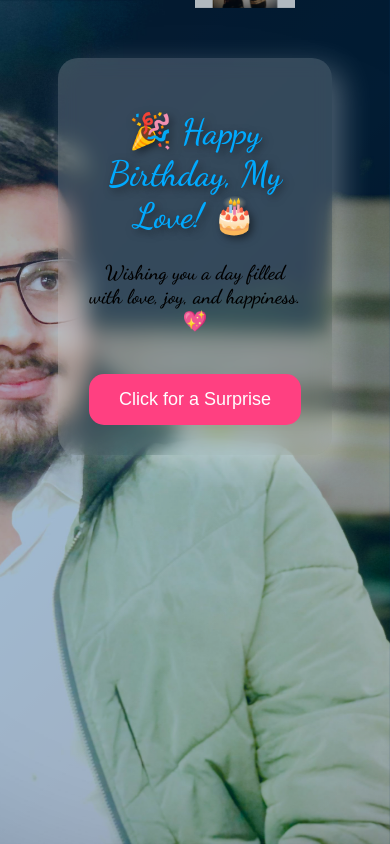
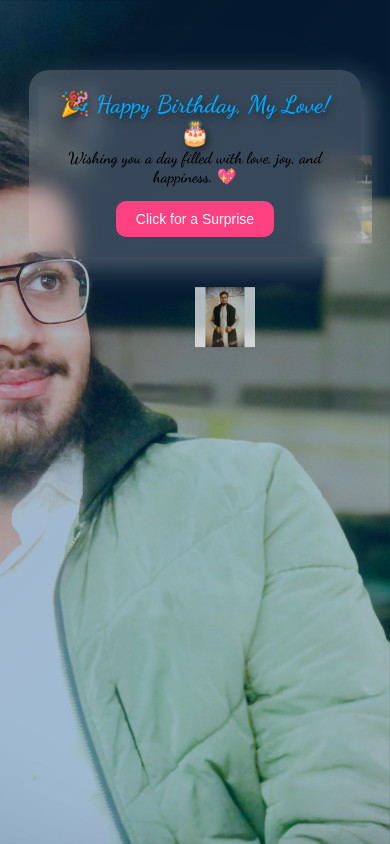
Before and after one commit to rabianawed/birthday-card, a plain HTML site: page index.html in a window 390 px wide. Drawn offline with Linux system fonts and the light colour scheme.

Commit message:
Add files via upload

```diff
--- a/index.html
+++ b/index.html
@@ -7,13 +7,19 @@
     <style>
         @import url('https://fonts.googleapis.com/css2?family=Dancing+Script:wght@600&display=swap');
 
+        * {
+            margin: 0;
+            padding: 0;
+            box-sizing: border-box;
+        }
+
         body {
             font-family: 'Dancing Script', cursive;
             text-align: center;
             background: linear-gradient(-45deg, #000428, #004e92, #1e3c72, #162447);
             background-size: 400% 400%;
             animation: gradientBG 10s ease infinite;
-            padding: 50px;
+            min-height: 100vh;
             overflow: hidden;
             position: relative;
             color: white;
@@ -25,7 +31,7 @@
             100% { background-position: 0% 50%; }
         }
 
-        /* ✅ Background image added with animation */
+        /* ✅ Background Image */
         .animated-bg {
             position: fixed;
             top: 0;
@@ -33,6 +39,7 @@
             width: 100%;
             height: 100%;
             background: url('IMG-20250108-WA0002.jpg') no-repeat center center/cover;
+            background-attachment: fixed;
             animation: fadeInOut 8s infinite alternate;
             z-index: -1;
         }
@@ -55,7 +62,7 @@
         .balloon {
             position: absolute;
             bottom: -100px;
-            width: 100px;
+            width: 80px;
             height: auto;
             animation: float 6s infinite ease-in-out;
         }
@@ -81,40 +88,43 @@
 
         .card {
             background: rgba(255, 255, 255, 0.2);
-            padding: 30px;
+            padding: 20px;
             border-radius: 20px;
             box-shadow: 10px 10px 30px rgba(255, 255, 255, 0.3);
             display: inline-block;
             backdrop-filter: blur(10px);
             position: relative;
             z-index: 1;
+            width: 90%;
+            max-width: 400px;
+            margin: 50px auto;
         }
 
         h1 {
             color: #00aaff;
-            font-size: 35px;
+            font-size: 30px;
             text-shadow: 3px 3px 8px rgba(0, 0, 0, 0.5);
         }
 
         p {
-            font-size: 20px;
+            font-size: 18px;
             color: rgb(0, 0, 0);
         }
 
         button {
             background-color: #ff4081;
             color: white;
-            padding: 15px 30px;
+            padding: 12px 25px;
             border: none;
-            border-radius: 15px;
+            border-radius: 10px;
             cursor: pointer;
-            margin-top: 20px;
+            margin-top: 15px;
             transition: all 0.3s ease-in-out;
-            font-size: 18px;
+            font-size: 16px;
         }
 
         button:hover {
-            transform: scale(1.2);
+            transform: scale(1.1);
             background-color: #c60055;
             box-shadow: 0px 4px 15px rgba(255, 255, 255, 0.2);
         }
@@ -123,22 +133,55 @@
             display: none;
             font-weight: bold;
             color: #00aaff;
-            font-size: 22px;
-            margin-top: 20px;
+            font-size: 20px;
+            margin-top: 15px;
         }
 
         .surprise-images {
             display: flex;
             justify-content: center;
-            gap: 20px;
-            margin-top: 15px;
+            gap: 10px;
+            margin-top: 10px;
+            flex-wrap: wrap;
         }
 
         .surprise-images img {
-            width: 200px;
+            width: 100px;
             height: auto;
             border-radius: 10px;
             box-shadow: 5px 5px 15px rgba(255, 255, 255, 0.2);
+        }
+
+        /* ✅ Media Query for Mobile */
+        @media screen and (max-width: 480px) {
+            body {
+                padding: 20px;
+            }
+
+            .card {
+                width: 95%;
+            }
+
+            h1 {
+                font-size: 24px;
+            }
+
+            p {
+                font-size: 16px;
+            }
+
+            .balloon {
+                width: 60px;
+            }
+
+            button {
+                font-size: 14px;
+                padding: 10px 20px;
+            }
+
+            .surprise-images img {
+                width: 80px;
+            }
         }
 
     </style>
@@ -159,7 +202,7 @@
         <button onclick="showSurprise()">Click for a Surprise</button>
         <div id="surprise">
             <p>I love you more than words can express! 💕💖✨</p>
-            <p>"As the clock strikes midnight 🕰️, a thousand fireworks 🎇️ explode in my heart ❤️, each one representing a reason why I adore you 😍. On this special day 🎉, I promise to be your forever home 🏠, your safe haven 🛡️, and your partner in every adventure 🎊. Here's to another year of creating memories that will make our love story unforgettable! 📚💕 Happy birthday, my soulmate! 🎂💋"</p>
+            <p>""As the clock strikes midnight 🕰️, a thousand fireworks 🎇️ explode in my heart ❤️, each one representing a reason why I adore you 😍. On this special day 🎉, I promise to be your forever home 🏠, your safe haven 🛡️, and your partner in every adventure 🎊. Here's to another year of creating memories that will make our love story unforgettable! 📚💕 Happy birthday, my soulmate! 🎂💋""</p>
             <div class="surprise-images">
                 <img src="IMG-20250126-WA0028.jpg" alt="Surprise Image">
                 <img src="IMG-20250118-WA0010.jpg" alt="Surprise Image">
@@ -179,9 +222,7 @@
 
             if (surpriseDiv.style.display === "none" || surpriseDiv.style.display === "") {
                 surpriseDiv.style.display = "block";
-                music.play().catch(error => {
-                    console.log("Autoplay blocked. User interaction required.");
-                });
+                music.play().catch(error => console.log("Autoplay blocked. User interaction required."));
             } else {
                 surpriseDiv.style.display = "none";
                 music.pause();
```
